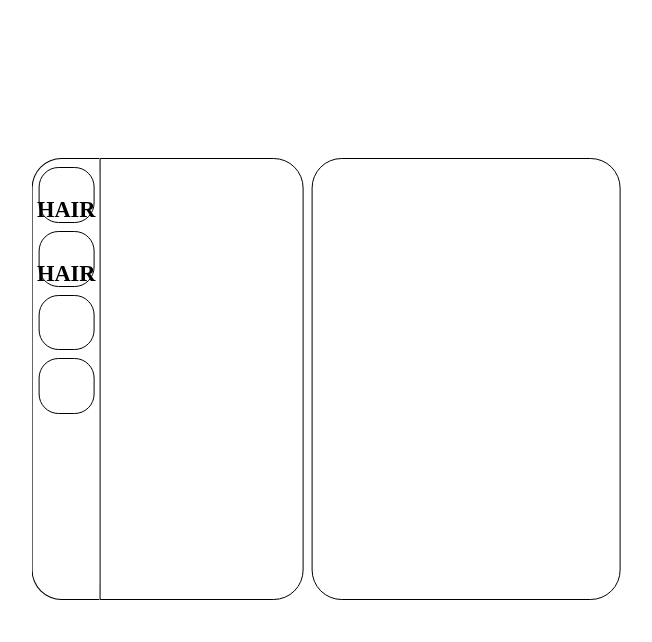
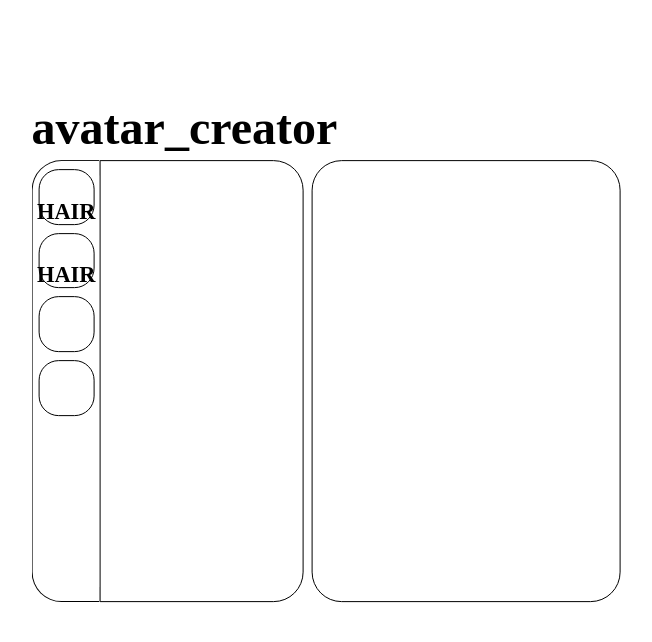
Before and after one commit to vitor-w/avatar_creator, a plain HTML site: page main_page.html in a window 1280 px wide. Shown: the whole page, without its empty margins (314-966 px from the left). Drawn offline with Linux system fonts and the light colour scheme.

Commit message:
Added heading 'avatar_creator' and put everything in a second body for better alignment control

```diff
--- a/main_page.html
+++ b/main_page.html
@@ -9,7 +9,13 @@
 
 </head>
 <body>
+
+    <div class="second_body">
+
+        <h1 id="heading">avatar_creator</h1>
+
         <div class="main_frame" >
+
             <div class="characteristics_selector" >
 
             </div>
@@ -19,11 +25,11 @@
                 <div class="cha_categories" >
 
                     <div class="category">
-                    <h1>HAIR</h1>
+                        <h1 class="category_name">HAIR</h1>
                     </div>
 
                     <div class="category">
-                    <h1>HAIR</h1>
+                        <h1 class="category_name">HAIR</h1>
                     </div>
 
                     <div class="category">
@@ -46,5 +52,6 @@
             </div>
 
         </div>
+    </div>
 </body>
 </html>
--- a/public/css/main.css
+++ b/public/css/main.css
@@ -1,18 +1,31 @@
+.second_body {
+    width: 46vw;
+
+    position: absolute;
+    top: 50%;
+    left: 50%;
+    transform: translate(-50%, -60%);
+}
+
+#heading {
+    font-size: 3rem;
+
+    margin: 0  0 0.3rem 0;
+}
+
 .main_frame {
-    width: 46vw;
+    width: 100%;
     height: 55vh;
-
-    margin: auto;
 
     display: flex;
 
     /* border: 3px solid black;
     border-radius: 30px; */
 
-    position: absolute;
+    /* position: absolute;
     top: 50%;
     left: 50%;
-    transform: translate(-50%, -55%);
+    transform: translate(-50%, -55%); */
 }
 
 .characteristics {
@@ -61,7 +74,7 @@
     padding-bottom: 100%;
 }
 
-h1 {
+.category_name {
     font-size: 1.4rem;
 
     position: absolute;
```
Lines whose indentation alone changed are shown as unchanged.
